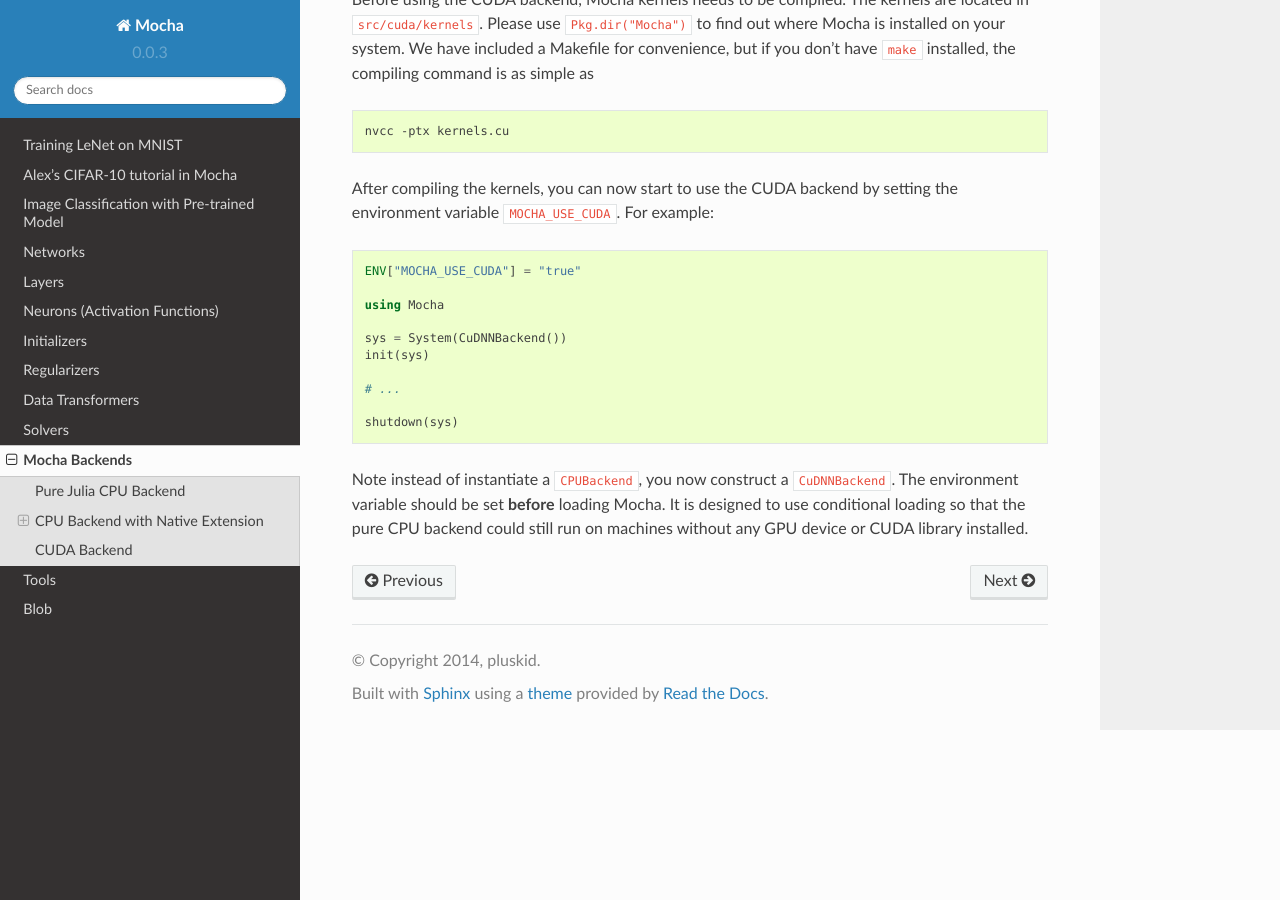
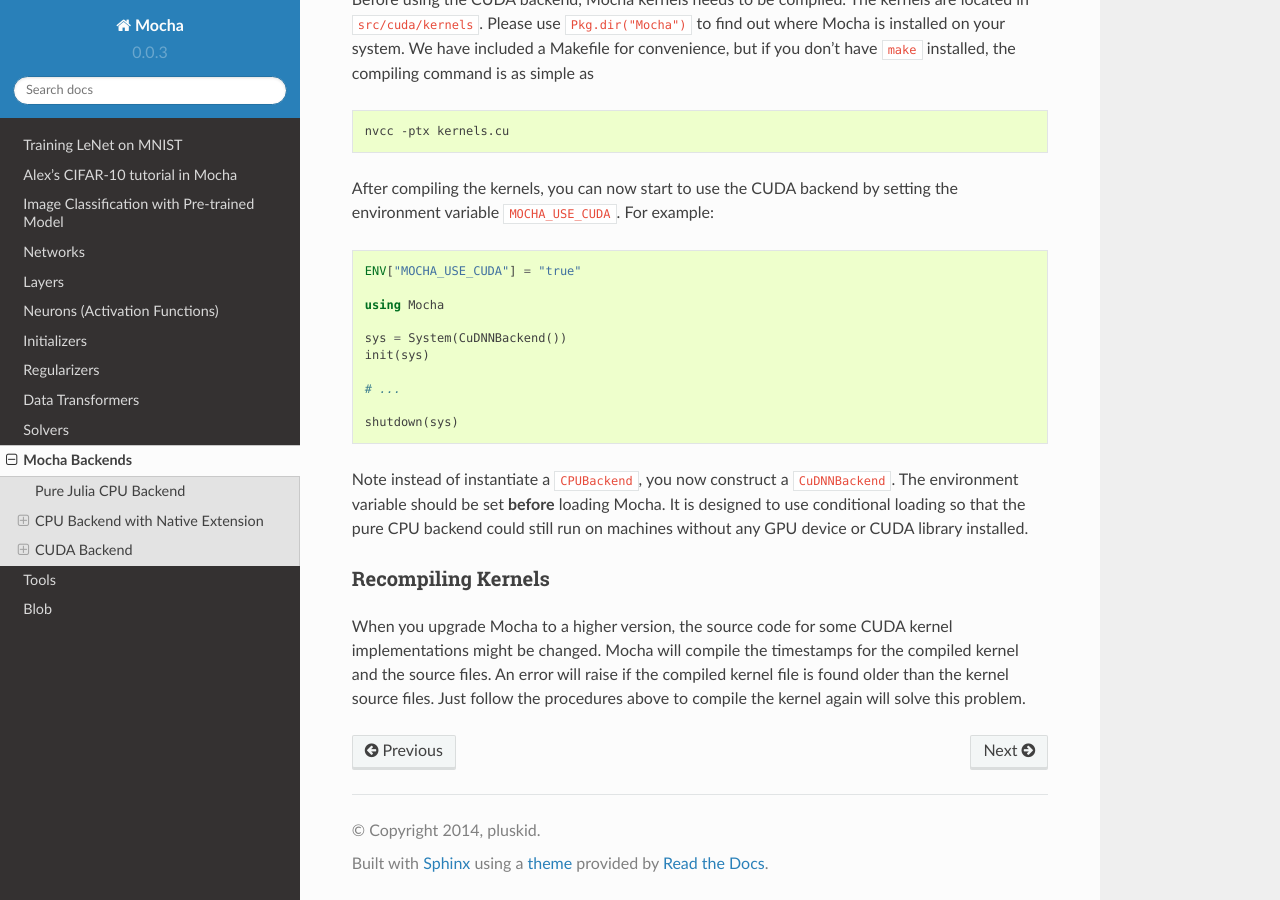
Before and after one commit to pluskid/Mocha.jl, a Sphinx documentation site: the page built from docs/user-guide/backend.rst, in a window 1280 px wide and 900 px high, scrolled down 2613 px. Built offline with Sphinx 7.4.7 and the Read the Docs theme 2.0.0, drawn with Linux system fonts in a browser that asks for light colours.

Commit message:
raise error if CUDA kernel older than code (see #9).

```diff
--- a/docs/user-guide/backend.rst
+++ b/docs/user-guide/backend.rst
@@ -160,3 +160,12 @@
 a ``CuDNNBackend``. The environment variable should be set **before** loading
 Mocha. It is designed to use conditional loading so that the pure CPU backend
 could still run on machines without any GPU device or CUDA library installed.
+
+Recompiling Kernels
+~~~~~~~~~~~~~~~~~~~
+
+When you upgrade Mocha to a higher version, the source code for some CUDA kernel
+implementations might be changed. Mocha will compile the timestamps for the
+compiled kernel and the source files. An error will raise if the compiled kernel
+file is found older than the kernel source files. Just follow the procedures
+above to compile the kernel again will solve this problem.
```
Also changed, not shown: 4 other files.
